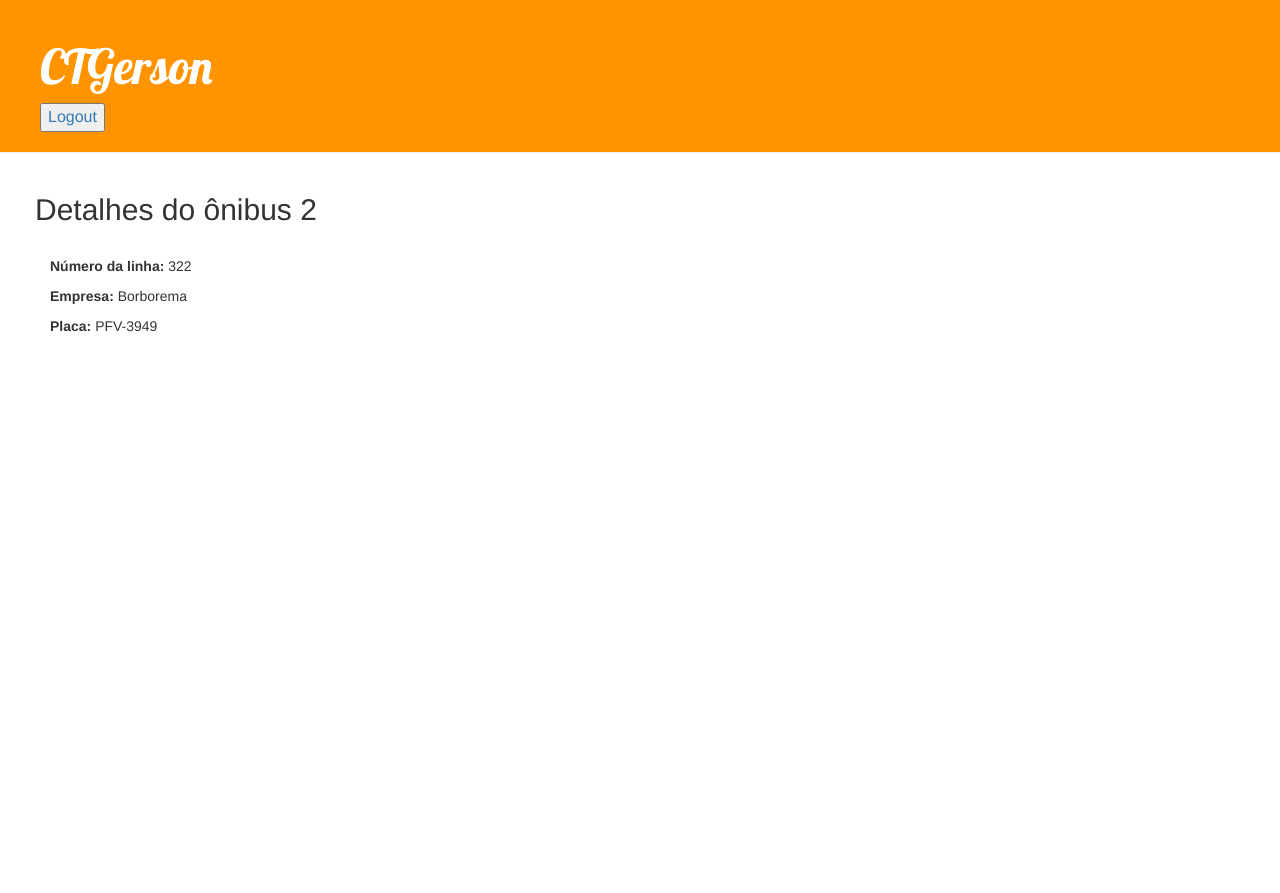
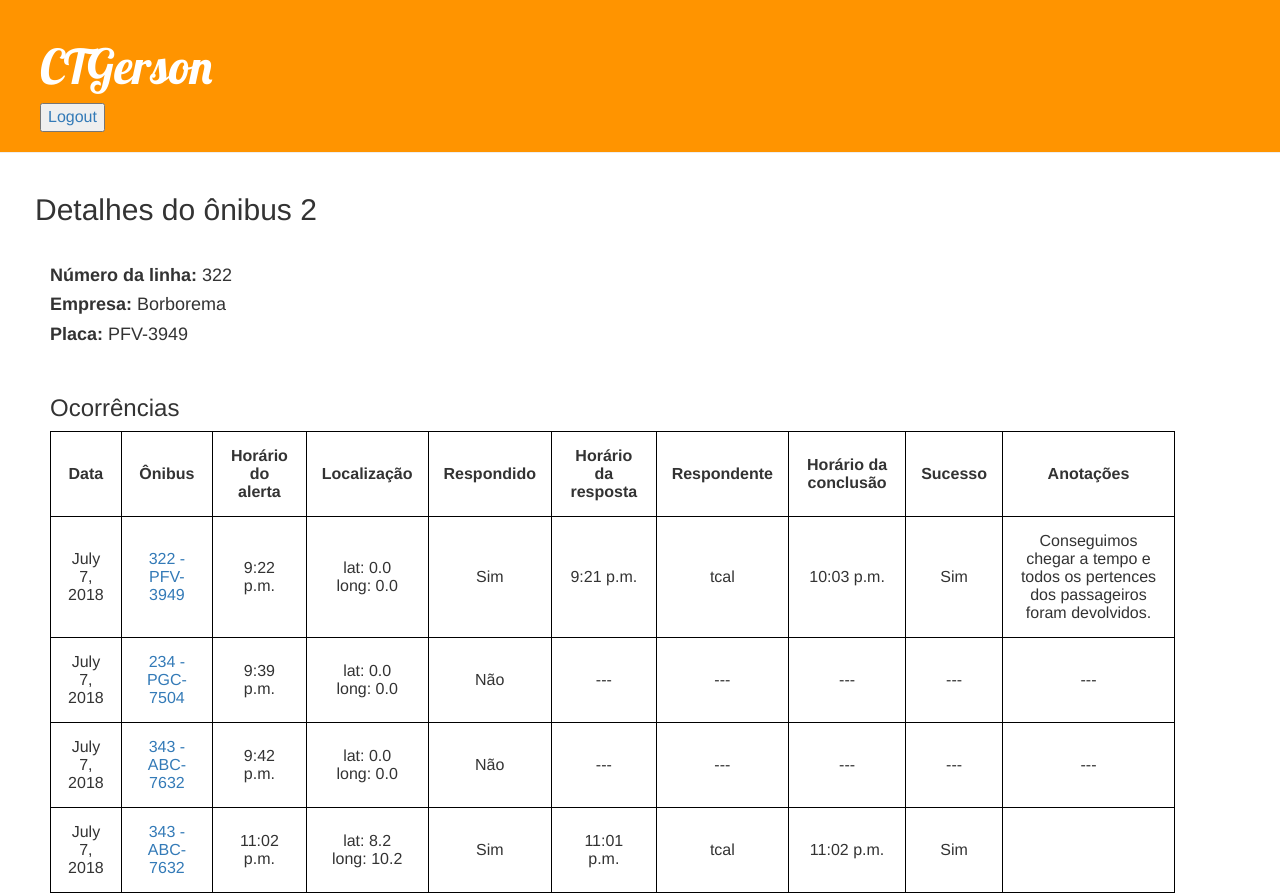
Before and after one commit to marcellocordeiro/CTGerson, a Django app: template web/CTGerson/templates/bus_detail.html in a window 1280 px wide. Before the commit the page ends 332 px from the top, so only its background shows below. Run offline with Django 3.2, Linux system fonts and the light colour scheme; the template is opened without the code that fills it: values that come from a table or form of the project are taken from there, others are empty; a user stored in the database is signed in; data comes from the database, SQL or seed files in the repository; both versions use the stored data as it was after the commit; some libraries are stand-ins or nearby versions.

Commit message:
Occurrence location + List of occurrences in bus_detail view

```diff
--- a/web/CTGerson/models.py
+++ b/web/CTGerson/models.py
@@ -15,6 +15,8 @@ class Occurrence(models.Model):
     date = models.DateField(auto_now_add=True)
     bus = models.ForeignKey('CTGerson.Bus', on_delete=models.PROTECT)
     alert_time = models.TimeField(auto_now_add=True)
+    latitude = models.FloatField(default=0.0)
+    longitude = models.FloatField(default=0.0)
     responded = models.BooleanField(default=False)
     response_time = models.TimeField(default=timezone.localtime)
     responder = models.ForeignKey('auth.User', on_delete=models.PROTECT, default=3)
--- a/web/CTGerson/templates/bus_detail.html
+++ b/web/CTGerson/templates/bus_detail.html
@@ -7,9 +7,64 @@
     </div>
 
     <div class="page-content">
-        <p><strong>Número da linha: </strong>{{ bus.line_number }}</p>
-        <p><strong>Empresa: </strong>{{ bus.company }}</p>
-        <p><strong>Placa: </strong>{{ bus.plate }}</p>
+        <h4><strong>Número da linha: </strong>{{ bus.line_number }}</h4>
+        <h4><strong>Empresa: </strong>{{ bus.company }}</ph4>
+        <h4><strong>Placa: </strong>{{ bus.plate }}</h4>
+
+        <div>
+            <br />
+            <h3>Ocorrências</h3>
+
+            {% if occurrences %}
+                <table>
+                    <tr>
+                        <th>Data</th>
+                        <th>Ônibus</th>
+                        <th>Horário do alerta</th>
+                        <th>Localização</th>
+                        <th>Respondido</th>
+                        <th>Horário da resposta</th>
+                        <th>Respondente</th>
+                        <th>Horário da conclusão</th>
+                        <th>Sucesso</th>
+                        <th>Anotações</th>
+                    </tr>
+
+                    {% for occurrence in occurrences %}
+                        <tr>
+                            <td>{{ occurrence.date }}</td>
+                            <td><a href="{% url 'bus_detail' pk=occurrence.bus.pk %}">{{ occurrence.bus.line_number }} - {{ occurrence.bus.plate }}</a></td>
+                            <td>{{ occurrence.alert_time }}</td>
+                            <td>lat: {{ occurrence.latitude }} <br />long: {{ occurrence.longitude }}</td>
+                            {% if occurrence.responded %}
+                                    <td>Sim</td>
+                                {% else %}
+                                    <td>Não</td>
+                                {% endif %}
+                            {% if occurrence.responded %}
+                                <td>{{ occurrence.response_time }}</td>
+                                <td>{{ occurrence.responder.username }}</td>
+                                <td>{{ occurrence.finish_time }}</td>
+                                {% if occurrence.successfull %}
+                                    <td>Sim</td>
+                                {% else %}
+                                    <td>Não</td>
+                                {% endif %}
+                                <td>{{ occurrence.notes }}</td>
+                            {% else %}
+                                <td>---</td>
+                                <td>---</td>
+                                <td>---</td>
+                                <td>---</td>
+                                <td>---</td>
+                            {% endif %}
+                        </tr>
+                    {% endfor %}
+                </table>
+            {% else %}
+                <p>Nenhuma ocorrência encontrada</p>
+            {% endif %}
+        </div>
     </div>
 
 {% endblock logged_content %}
--- a/web/CTGerson/templates/home.html
+++ b/web/CTGerson/templates/home.html
@@ -3,6 +3,6 @@
 {% block content %}
     <div class="options">
         <h2><a href="/lista_onibus">Lista de ônibus cadastrados</a><br /></h2>
-        <h2><a href="/lista_ocorrencias">Lista de ocorrências</a></h2>
+        <h2><a href="/lista_ocorrencias">Histórico de ocorrências</a></h2>
     </div>
 {% endblock content %}
--- a/web/CTGerson/templates/occurrences_list.html
+++ b/web/CTGerson/templates/occurrences_list.html
@@ -13,6 +13,7 @@
                     <th>Data</th>
                     <th>Ônibus</th>
                     <th>Horário do alerta</th>
+                    <th>Localização</th>
                     <th>Respondido</th>
                     <th>Horário da resposta</th>
                     <th>Respondente</th>
@@ -26,6 +27,7 @@
                         <td>{{ occurrence.date }}</td>
                         <td><a href="{% url 'bus_detail' pk=occurrence.bus.pk %}">{{ occurrence.bus.line_number }} - {{ occurrence.bus.plate }}</a></td>
                         <td>{{ occurrence.alert_time }}</td>
+                        <td>lat: {{ occurrence.latitude }} <br />long: {{ occurrence.longitude }}</td>
                         {% if occurrence.responded %}
                                 <td>Sim</td>
                             {% else %}
--- a/web/CTGerson/views.py
+++ b/web/CTGerson/views.py
@@ -50,8 +50,9 @@ def remove_bus(request, pk):
 
 def bus_detail(request, pk):
     bus = get_object_or_404(Bus, pk=pk)
+    occurrences = Occurrence.objects.filter(bus=bus)
 
-    return render(request, 'bus_detail.html', {'bus': bus})
+    return render(request, 'bus_detail.html', {'bus': bus, 'occurrences': occurrences})
 
 def occurrences_list(request):
     occurrences = Occurrence.objects.all()
```
Also changed, not shown: web/CTGerson/templates/bus_list.html (+4 -6 lines), web/CTGerson/migrations/0017_auto_20180707_2256.py (added), web/CTGerson/migrations/0018_auto_20180707_2257.py (added), web/db.sqlite3.
